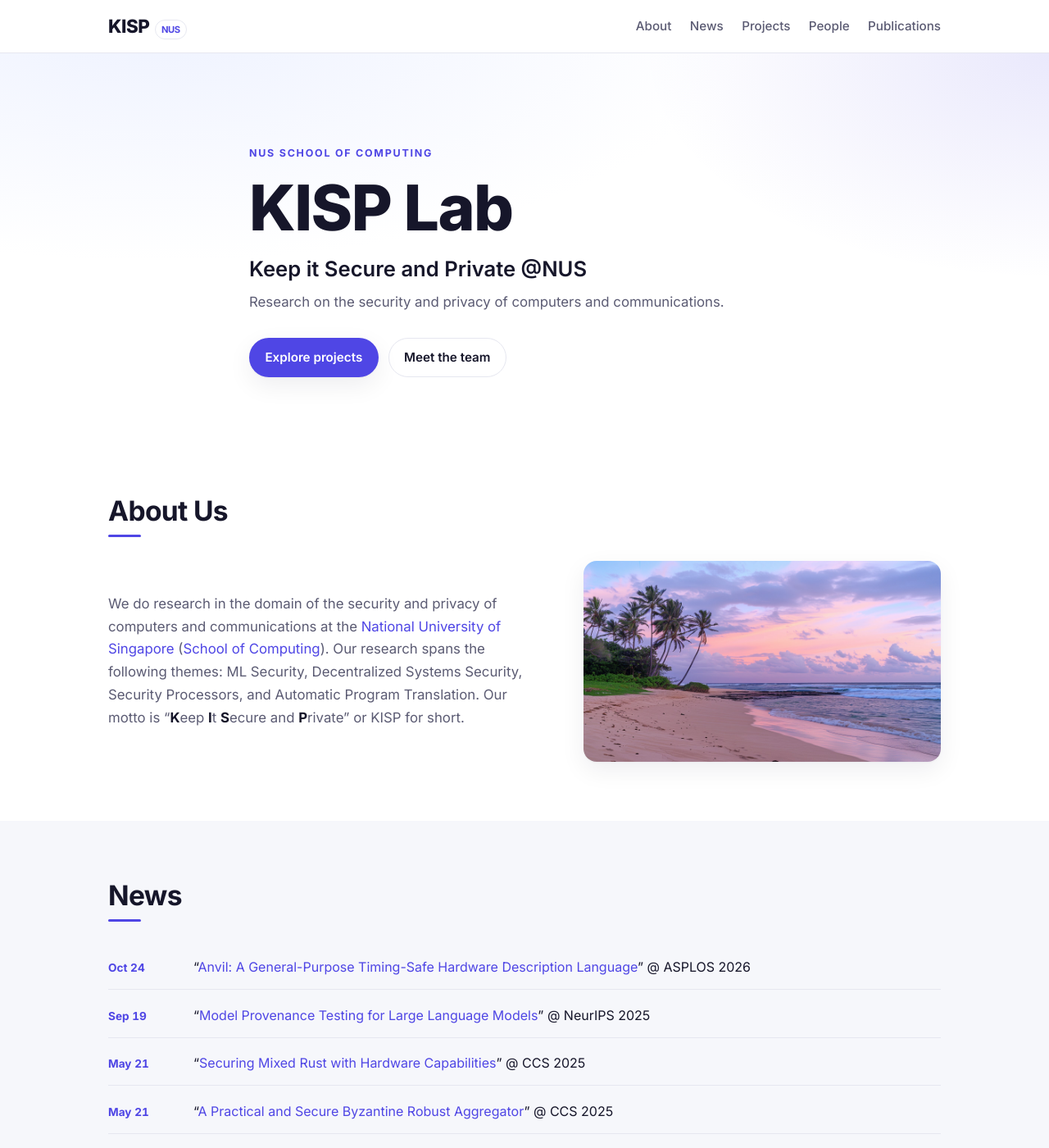
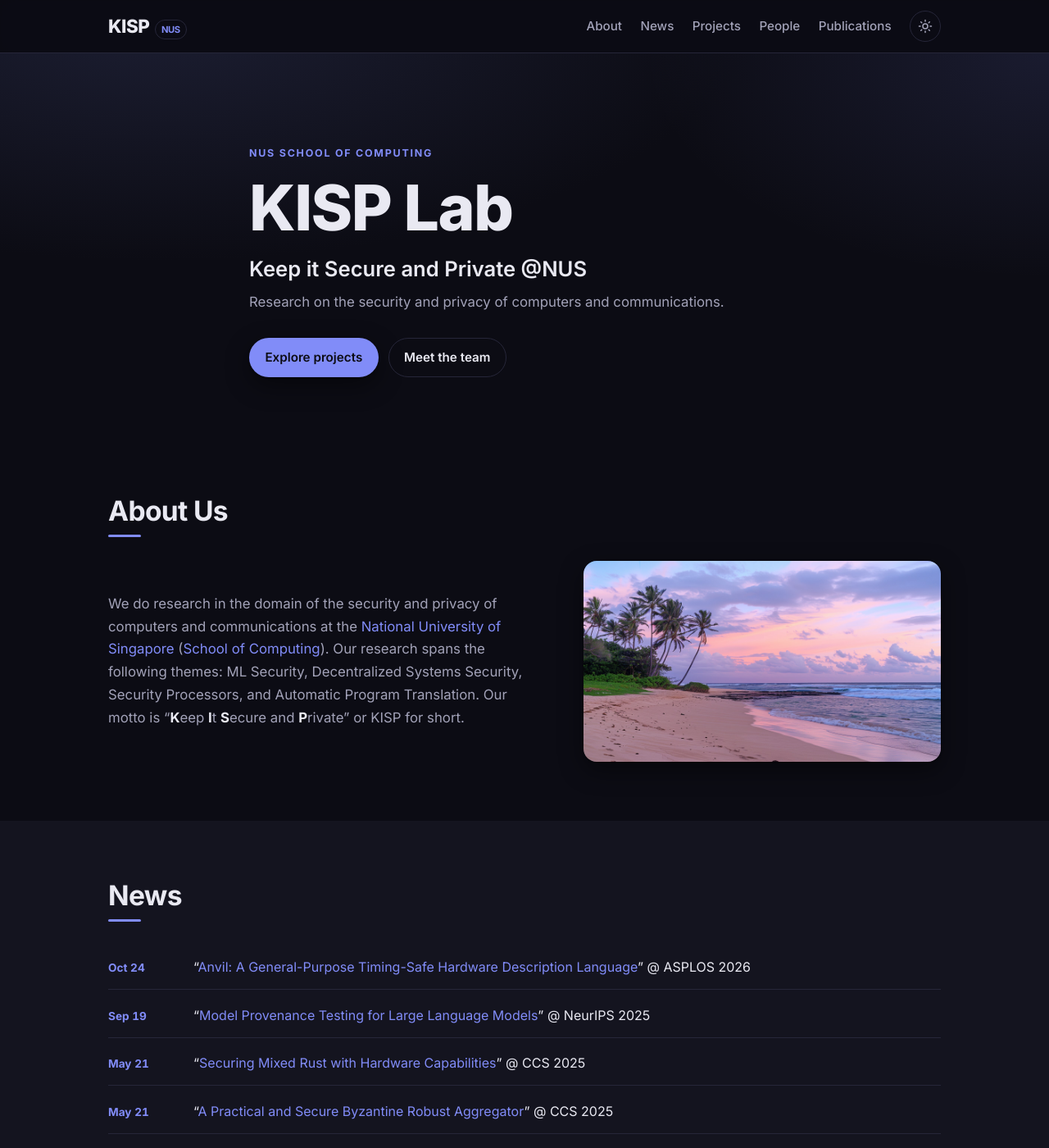
Before and after one commit to kisp-nus/kisp-nus.github.io, a Jekyll site: the page built from index_v2.md, in a window 1280 px wide and 1400 px high. Shown: the whole window at 82% size. Built offline with Jekyll 4.4.1, drawn with Linux system fonts in a browser that asks for light colours.

Commit message:
v2: add light/dark toggle (default dark) and frame NUS logo
- Theme is driven by [data-theme] on <html>, defaulting to dark, with a
  header toggle button that persists the choice in localStorage. An inline
  head script applies the saved theme before first paint to avoid a flash.
- Wrap the NUS Computing logo in a padded white card so it reads as a
  deliberate element instead of a bare white block on the dark footer.

Co-Authored-By: Claude Opus 4.8 <noreply@anthropic.com>

```diff
--- a/_includes/v2/footer.html
+++ b/_includes/v2/footer.html
@@ -6,7 +6,7 @@
             <a class="footer-link" href="https://github.com/kisp-nus">@KISP-lab on GitHub</a>
         </div>
         <div class="footer-nus">
-            <a href="https://www.comp.nus.edu.sg/">
+            <a class="footer-nus-card" href="https://www.comp.nus.edu.sg/">
                 <img src="{{ '/assets/nus-computing-logo.jpg' | relative_url }}" alt="NUS School of Computing">
             </a>
         </div>
--- a/_includes/v2/head.html
+++ b/_includes/v2/head.html
@@ -1,6 +1,15 @@
 <head>
     <meta charset="utf-8">
     <meta name="viewport" content="width=device-width, initial-scale=1">
+    <script>
+        // Apply saved theme before first paint to avoid a flash.
+        (function () {
+            try {
+                var t = localStorage.getItem('theme');
+                if (t) document.documentElement.setAttribute('data-theme', t);
+            } catch (e) {}
+        })();
+    </script>
     <title>KISP Lab — {{ page.labslogan | default: site.description }}</title>
     <meta name="description" content="{{ site.description }}">
     <meta property="og:title" content="KISP Lab">
--- a/_includes/v2/header.html
+++ b/_includes/v2/header.html
@@ -4,6 +4,7 @@
             <span class="brand-mark">KISP</span>
             <span class="brand-sub">NUS</span>
         </a>
+        <div class="header-right">
             <nav class="nav">
                 <a href="#about">About</a>
                 <a href="#news">News</a>
@@ -11,5 +12,15 @@
                 <a href="#people">People</a>
                 <a href="#publications">Publications</a>
             </nav>
+            <button id="theme-toggle" class="theme-toggle" type="button" aria-label="Toggle light and dark theme" title="Toggle theme">
+                <svg class="icon-moon" viewBox="0 0 24 24" aria-hidden="true">
+                    <path d="M21 12.79A9 9 0 1 1 11.21 3 7 7 0 0 0 21 12.79z" />
+                </svg>
+                <svg class="icon-sun" viewBox="0 0 24 24" aria-hidden="true">
+                    <circle cx="12" cy="12" r="4" />
+                    <path d="M12 2v2m0 16v2M4.93 4.93l1.41 1.41m11.32 11.32 1.41 1.41M2 12h2m16 0h2M4.93 19.07l1.41-1.41M17.66 6.34l1.41-1.41" />
+                </svg>
+            </button>
+        </div>
     </div>
 </header>
--- a/_layouts/default_v2.html
+++ b/_layouts/default_v2.html
@@ -1,5 +1,5 @@
 <!DOCTYPE html>
-<html lang="en">
+<html lang="en" data-theme="dark">
 
 {% include v2/head.html %}
 
@@ -9,6 +9,20 @@
         {{ content }}
     </main>
     {% include v2/footer.html %}
+
+    <script>
+        // Theme toggle: flip data-theme and remember the choice.
+        (function () {
+            var btn = document.getElementById('theme-toggle');
+            if (!btn) return;
+            btn.addEventListener('click', function () {
+                var isDark = document.documentElement.getAttribute('data-theme') === 'dark';
+                var next = isDark ? 'light' : 'dark';
+                document.documentElement.setAttribute('data-theme', next);
+                try { localStorage.setItem('theme', next); } catch (e) {}
+            });
+        })();
+    </script>
 </body>
 
 </html>
--- a/assets/v2.css
+++ b/assets/v2.css
@@ -26,8 +26,9 @@
   --font: "Inter", -apple-system, BlinkMacSystemFont, "Segoe UI", Roboto, Helvetica, Arial, sans-serif;
 }
 
-@media (prefers-color-scheme: dark) {
-  :root {
+/* Dark theme is applied via [data-theme="dark"] on <html> (default), so it
+   can be toggled manually and persisted, independent of the OS setting. */
+:root[data-theme="dark"] {
   --bg: #0c0c14;
   --surface: #14141f;
   --surface-2: #1b1b2a;
@@ -40,7 +41,6 @@
   --ring: rgba(129, 140, 248, .4);
   --shadow: 0 1px 2px rgba(0, 0, 0, .4), 0 10px 30px rgba(0, 0, 0, .45);
   --shadow-lg: 0 2px 6px rgba(0, 0, 0, .5), 0 24px 60px rgba(0, 0, 0, .6);
-  }
 }
 
 /* ----- reset / base ----- */
@@ -78,9 +78,26 @@ h1, h2, h3 { line-height: 1.15; letter-spacing: -0.02em; margin: 0; }
   font-size: .7rem; font-weight: 700; color: var(--accent);
   border: 1px solid var(--border); border-radius: 999px; padding: .1rem .45rem;
 }
+.header-right { display: flex; align-items: center; gap: clamp(.5rem, 2vw, 1.4rem); }
 .nav { display: flex; gap: clamp(.5rem, 2vw, 1.4rem); flex-wrap: wrap; }
 .nav a { color: var(--muted); font-weight: 500; font-size: .95rem; }
 .nav a:hover { color: var(--text); text-decoration: none; }
+
+/* theme toggle */
+.theme-toggle {
+  display: inline-flex; align-items: center; justify-content: center;
+  width: 38px; height: 38px; border-radius: 999px; flex: none;
+  background: transparent; color: var(--muted); cursor: pointer;
+  border: 1px solid var(--border);
+  transition: color .15s ease, border-color .15s ease, background .15s ease;
+}
+.theme-toggle:hover { color: var(--text); border-color: var(--accent); background: var(--surface); }
+.theme-toggle svg { width: 18px; height: 18px; }
+.theme-toggle .icon-moon { fill: currentColor; }
+.theme-toggle .icon-sun { fill: none; stroke: currentColor; stroke-width: 2; stroke-linecap: round; stroke-linejoin: round; }
+.theme-toggle .icon-sun { display: none; }
+:root[data-theme="dark"] .theme-toggle .icon-sun { display: block; }
+:root[data-theme="dark"] .theme-toggle .icon-moon { display: none; }
 
 /* ----- hero ----- */
 .hero {
@@ -174,7 +191,13 @@ h1, h2, h3 { line-height: 1.15; letter-spacing: -0.02em; margin: 0; }
 .footer-inner { display: flex; justify-content: space-between; align-items: center; gap: 2rem; flex-wrap: wrap; }
 .footer-brand { font-size: 1.5rem; font-weight: 800; letter-spacing: -0.03em; }
 .footer-tag { color: var(--muted); margin: .2rem 0 .6rem; }
-.footer-nus img { width: 190px; border-radius: var(--radius-sm); }
+.footer-nus-card {
+  display: inline-flex; align-items: center; justify-content: center;
+  background: #fff; padding: 1.1rem 1.6rem;
+  border-radius: var(--radius); box-shadow: var(--shadow);
+}
+.footer-nus-card:hover { text-decoration: none; }
+.footer-nus-card img { width: 210px; border-radius: 0; }
 
 /* ----- misc ----- */
 :focus-visible { outline: 2px solid var(--accent); outline-offset: 2px; border-radius: 4px; }
```
Lines whose indentation alone changed are shown as unchanged.
